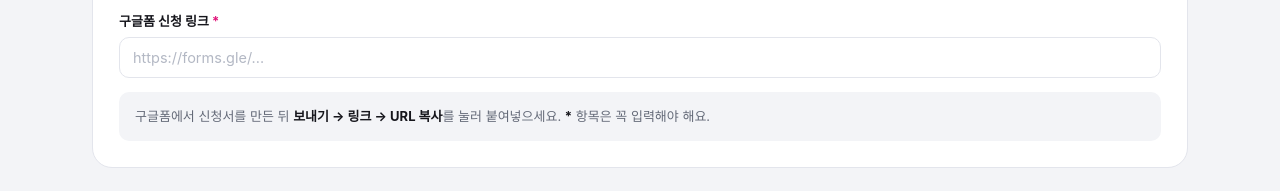
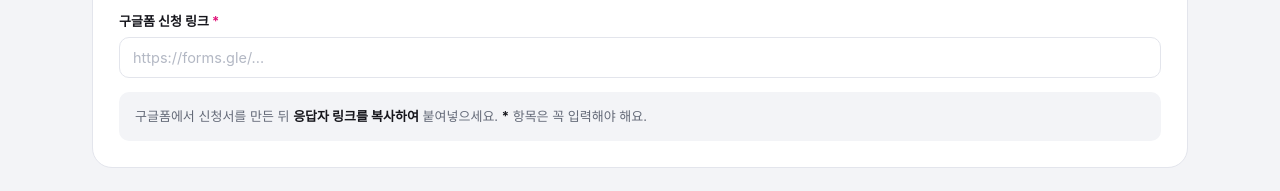
Before and after one commit to clubhawaii/clubhawaii_landingpage, a plain HTML site: page index.html in a window 1280 px wide. Shown: the part 1422-1613 px from the top of the page. Drawn offline with nearby package versions, Linux system fonts and the light colour scheme; a web font is replaced by a local one.

Commit message:
Update index.html

```diff
--- a/index.html
+++ b/index.html
@@ -122,7 +122,7 @@
   <div class="panel">
     <div class="sec-h">STEP 2. 학원 기본 정보</div>
     <div class="form" id="infoForm"></div>
-    <div class="note">구글폼에서 신청서를 만든 뒤 <b>보내기 → 링크 → URL 복사</b>를 눌러 붙여넣으세요. <b>*</b> 항목은 꼭 입력해야 해요.</div>
+    <div class="note">구글폼에서 신청서를 만든 뒤 <b>응답자 링크를 복사하여</b> 붙여넣으세요. <b>*</b> 항목은 꼭 입력해야 해요.</div>
   </div>
 
   <div class="panel">
```
